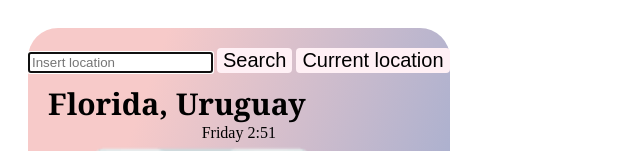
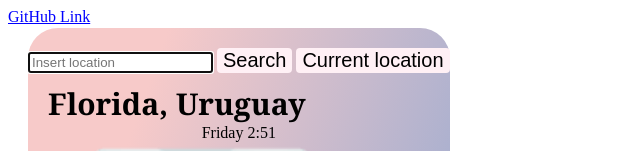
Before and after one commit to Lucia-Galiano/WeatherApp, a website built with Parcel: page index.html in a window 1280 px wide. Shown: the top 151 px of the page, without its empty margins (0-640 px from the left). Built offline with nearby package versions, Linux system fonts and the light colour scheme.

Commit message:
Update html
Added link to GitHub

```diff
--- a/index.html
+++ b/index.html
@@ -50,6 +50,10 @@
         <div class="col-sm" id="nextDay5">⛈️</div>
       </div>
     </div>
+
+    <a href="https://github.com/Lucia-Galiano/WeatherApp" target="_blank" Link>
+      GitHub Link</a
+    >
     <script src="src/index.js"></script>
   </body>
 </html>
```
